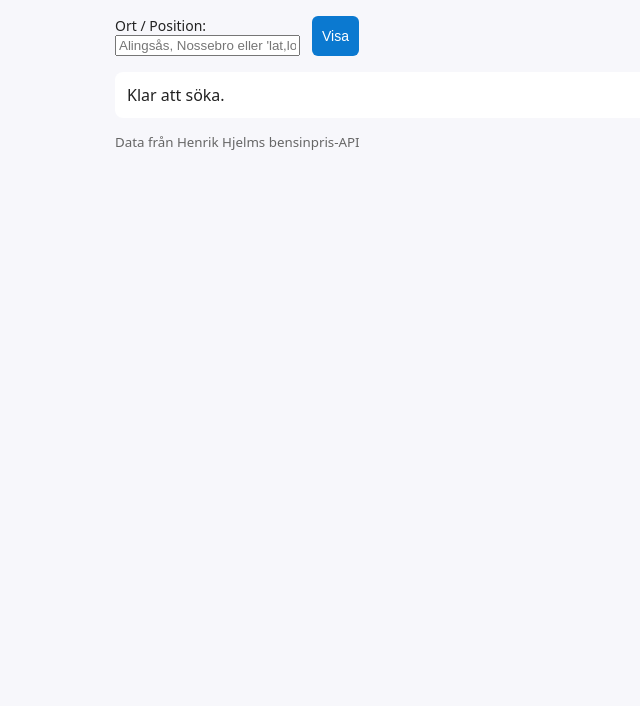
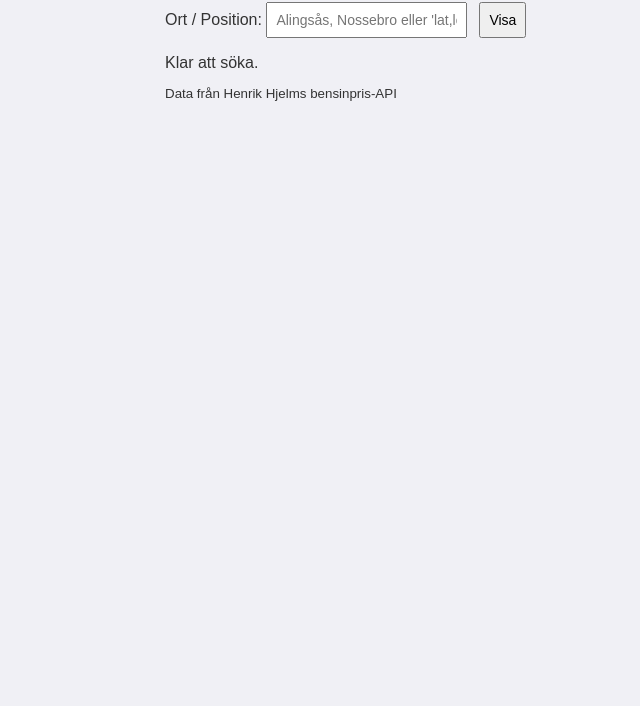
Before and after one commit to Pontus074/pvatsoy-hash.github.io, a plain HTML site: page index.html in a window 1280 px wide. Shown: the part 94-800 px from the top of the page, without its empty margins (125-765 px from the left). Drawn offline with Linux system fonts and the light colour scheme.

Commit message:
Update style.css

```diff
--- a/style.css
+++ b/style.css
@@ -1,30 +1,47 @@
-:root{
-  --bg:#f7f7fb;
-  --card:#fff;
-  --accent:#0b79d0;
-  --good:#2e7d32;
-  --warn:#f57c00;
+body {
+  font-family: sans-serif;
+  margin: 0;
+  padding: 16px;
+  background: #f0f0f5;
+  color: #333;
 }
-*{box-sizing:border-box}
-body{
-  font-family:system-ui,-apple-system,Segoe UI,Roboto,"Helvetica Neue",Arial;
-  background:var(--bg);
-  color:#222;
-  margin:0;
-  padding:24px;
+.container {
+  max-width: 700px;
+  margin: 0 auto;
 }
-.container{
-  max-width:800px;
-  margin:0 auto;
+.controls {
+  display: flex;
+  gap: 12px;
+  margin-bottom: 16px;
 }
-.controls{display:flex;gap:12px;flex-wrap:wrap;margin-bottom:16px}
-label{display:flex;flex-direction:column;font-size:14px}
-select,button{padding:8px 10px;font-size:14px;border-radius:6px;border:1px solid #ddd}
-button{background:var(--accent);color:#fff;border:none;cursor:pointer}
-.status{padding:12px;background:var(--card);border-radius:8px;margin-bottom:12px}
-.result{display:grid;gap:10px}
-.card{padding:12px;background:var(--card);border-radius:8px;display:flex;justify-content:space-between;align-items:center}
-.badge{padding:6px 10px;border-radius:999px;font-weight:600}
-.low{background:var(--good);color:#fff}
-.normal{background:var(--warn);color:#fff}
-small{color:#666}
+input, button {
+  padding: 8px;
+  font-size: 14px;
+}
+button {
+  cursor: pointer;
+}
+.status {
+  margin-bottom: 12px;
+}
+.result .card {
+  background: white;
+  padding: 12px;
+  border-radius: 6px;
+  margin-bottom: 8px;
+  display: flex;
+  justify-content: space-between;
+  align-items: center;
+}
+.badge {
+  padding: 4px 8px;
+  border-radius: 999px;
+  font-weight: bold;
+  color: white;
+}
+.low {
+  background: #2e7d32;
+}
+.normal {
+  background: #f57c00;
+}
```
